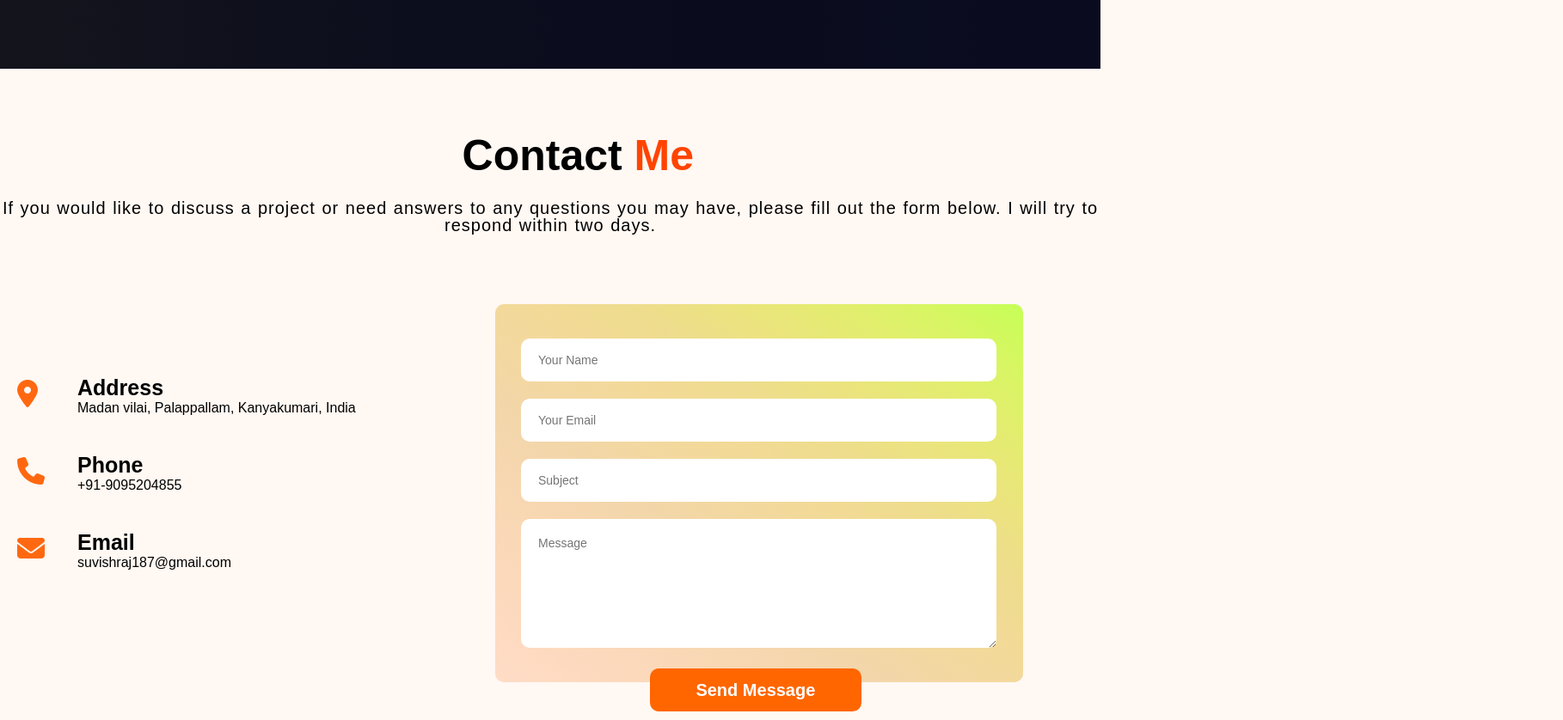
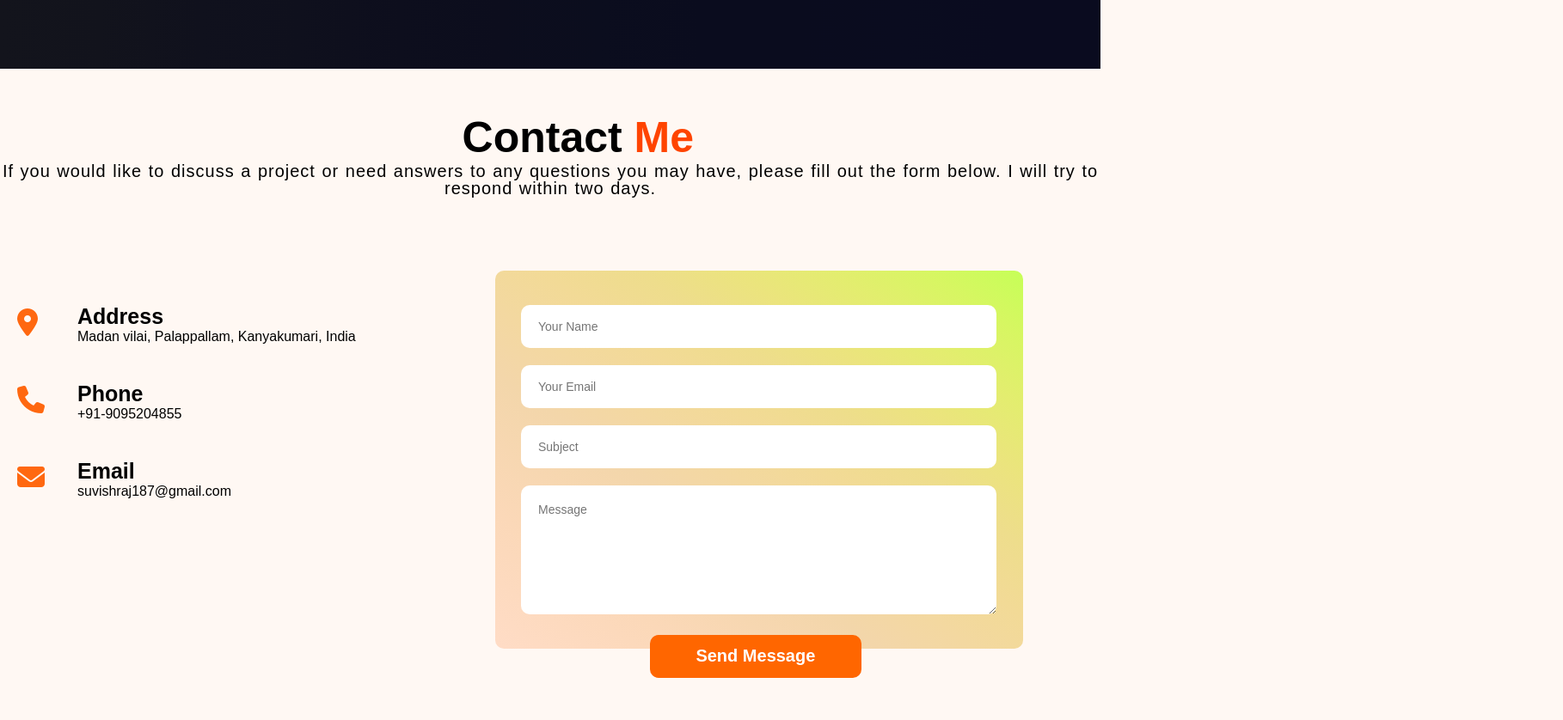
Before and after one commit to suvishsv/portfoliosuvish, a plain HTML site: page index.html in a window 1280 px wide. Shown: the part 2880-3718 px from the top of the page at 86% size, 1818 px wide, since content can reach past the window. After the commit the page ends 3695 px from the top, so only its background shows below. Drawn offline with Linux system fonts and the light colour scheme; files whose address does not match are found by name.

Commit message:
update some coding

```diff
--- a/index.css
+++ b/index.css
@@ -544,12 +544,13 @@ color: rgb(0, 0, 0) ;
     height: 90vh;
     margin: 0 auto;
     position: relative;
+    top: 15px;
 }
 .contentPageContactboxHeading{
     font-size: 50px;
     font-weight: 600;
-    position: relative;
-    top: 10%;
+    position: absolute;
+    top: 5%;
     left: 42%;
 }
 .contentPageContactboxHeading span{
@@ -561,7 +562,7 @@ color: rgb(0, 0, 0) ;
     font-size: 20px;
     font-weight: 500;
     color: rgb(0, 0, 0);
-    position: relative;
+    position: absolute;
     top: 13%;
     text-align: center;
     line-height: 20px;
@@ -601,7 +602,7 @@ i{
     height: 55vh;
     position: relative;
     left: 45%;
-    top: -13%;
+    top: -7%;
     padding-top: 30px;
     padding-bottom: 20px;
     background-image: linear-gradient(to right top, #ffdcc6, #fddabf, #fbd8b8, #f7d7b1, #f3d6aa, #f3d8a0, #f2da96, #eedd8c, #ebe47d, #e3ed6f, #d7f662, #c6ff57);
```
